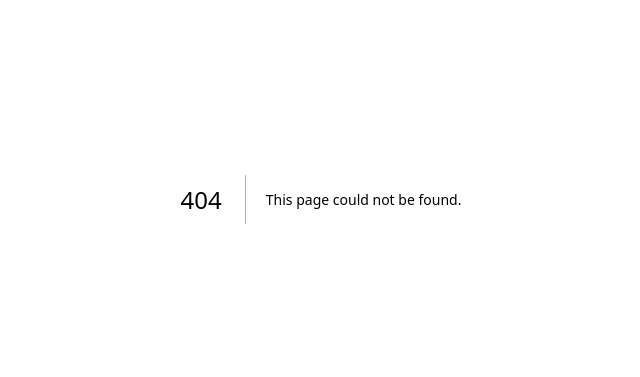
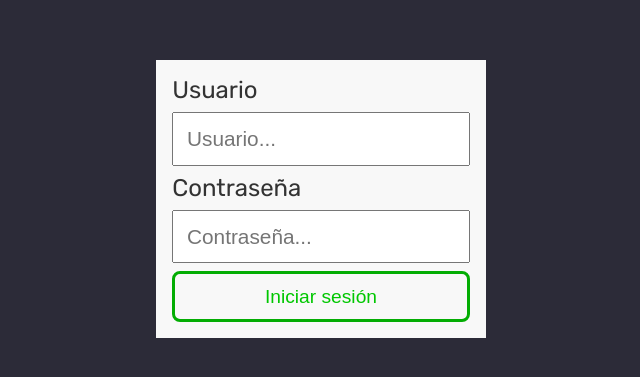
Before and after one commit to v1cto-r/MUNMX-REGISTER, a Next.js app: page /login in a window 1280 px wide. Before the commit this address had no page. Shown: the part 201-578 px from the top of the page, without its empty margins (319-959 px from the left). Built offline with nearby package versions, Linux system fonts and the light colour scheme.

Commit message:
Added confirmation functionality

```diff
--- a/package.json
+++ b/package.json
@@ -9,6 +9,7 @@
     "lint": "next lint"
   },
   "dependencies": {
+    "js-cookie": "^3.0.5",
     "mongodb": "^6.5.0",
     "mongoose": "^8.3.1",
     "next": "^14.2.1",
@@ -16,6 +17,7 @@
     "react-dom": "^18"
   },
   "devDependencies": {
+    "@types/js-cookie": "^3.0.6",
     "@types/node": "^20",
     "@types/react": "^18",
     "@types/react-dom": "^18",
--- a/src/app/globals.css
+++ b/src/app/globals.css
@@ -1,10 +1,11 @@
 @import url('https://fonts.googleapis.com/css2?family=Rubik:ital,wght@0,300..900;1,300..900&display=swap');
 
 :root {
-  --background-cream: #F1E9D9;
+  --background-cream: #e8e1d2;
   --not-white: #F8F8F8;
   --not-black: #333333;
   --green: #00c700;
+  --background-dark: #2c2b38;
 }
 
 * {
@@ -21,7 +22,7 @@ body {
 
 body {
   font-family: "Rubik", sans-serif;
-  background: var(--background-cream);
+  background: var(--background-dark);
   width: 100lvw;
   height: 100lvh;
   color: var(--not-black);
--- /dev/null
+++ b/src/app/login/page.module.css
@@ -0,0 +1,39 @@
+.main {
+  display: flex;
+  flex-direction: column;
+  align-items: center;
+  justify-content: center;
+  padding: 2rem;
+  width: 100%;
+  height: 100%;
+}
+
+.loginBox {
+  padding: 1rem;
+  background: var(--not-white);
+}
+
+.loginBox form{
+  display: flex;
+  flex-direction: column;
+}
+
+.loginBox form label {
+  font-size: 1.5rem;
+}
+
+.loginBox form input[type="text"], .loginBox form input[type="password"] {
+  padding: 0.8rem;
+  margin: 0.5rem 0;
+  font-size: 1.3rem;
+}
+
+.loginBox form button {
+  padding: 0.7rem;
+  font-size: 1.2rem;
+  border-radius: 0.5rem;
+  border: #03ad03 3px solid;
+  background: none;
+  color: var(--green);
+  cursor: pointer;
+}
--- /dev/null
+++ b/src/app/login/page.tsx
@@ -0,0 +1,25 @@
+'use-client'
+
+import { FormEvent } from "react";
+import styles from "./page.module.css";
+
+export default function Login() {
+
+  const handleSubmit = (event: FormEvent<HTMLFormElement>) => {
+    event.preventDefault();
+  }
+
+  return (
+    <main className={styles.main}>
+      <div className={styles.loginBox}>
+        <form onSubmit={handleSubmit}>
+          <label>Usuario</label>
+          <input type="text" placeholder="Usuario..." />
+          <label>Contraseña</label>
+          <input type="password" placeholder="Contraseña..." />
+          <button type="submit">Iniciar sesión</button>
+        </form>
+      </div>
+    </main>
+  );
+}
```
Also changed, not shown: src/app/models/user.tsx (added, +14 -0 lines), src/app/page.module.css (+49 -8 lines), src/app/page.tsx (+43 -4 lines), src/app/api/addUser/route.tsx (added), src/app/api/validateLogin/route.tsx (added), 1 other file (tests, documents, lock files or other folders).
